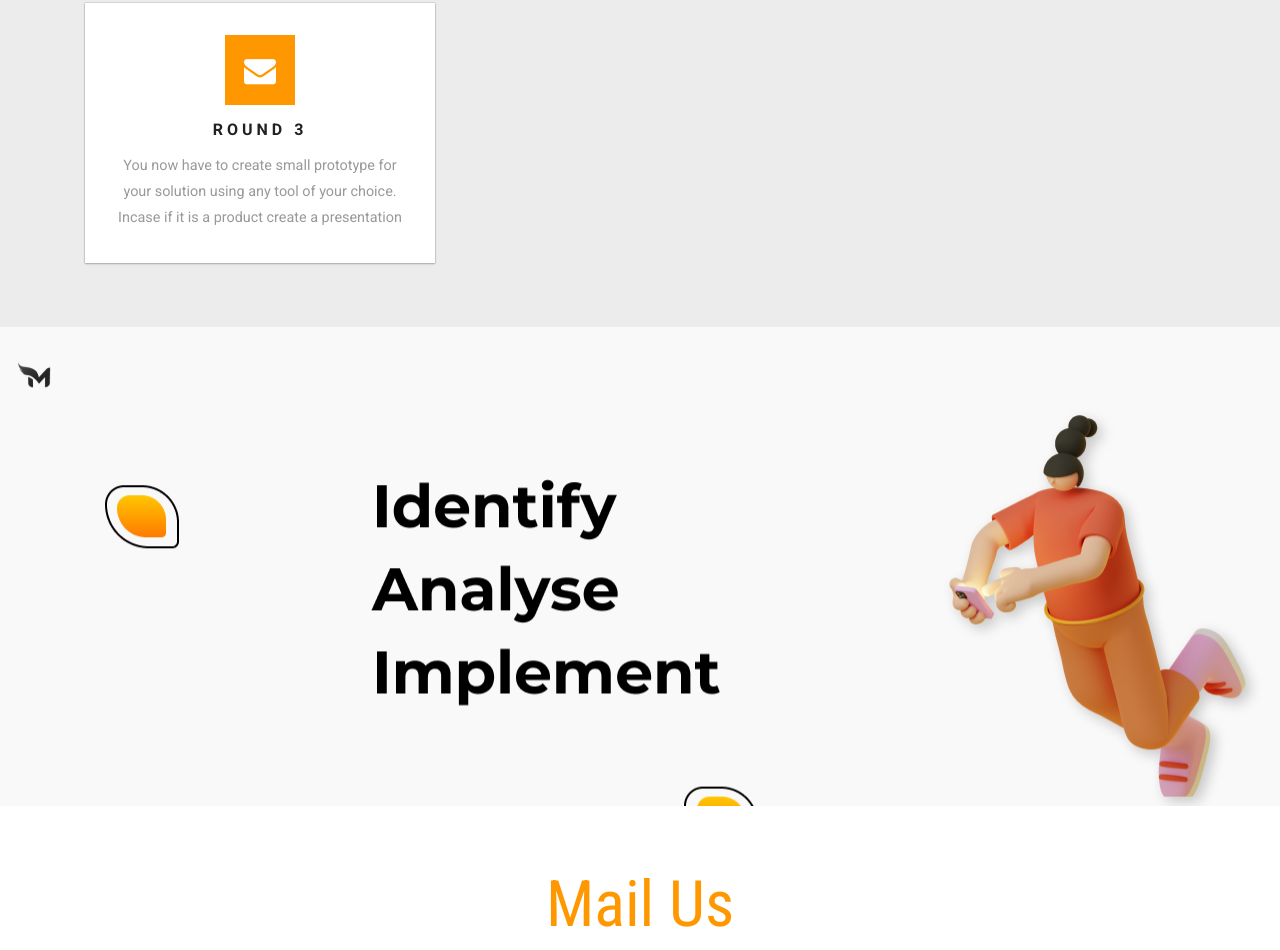
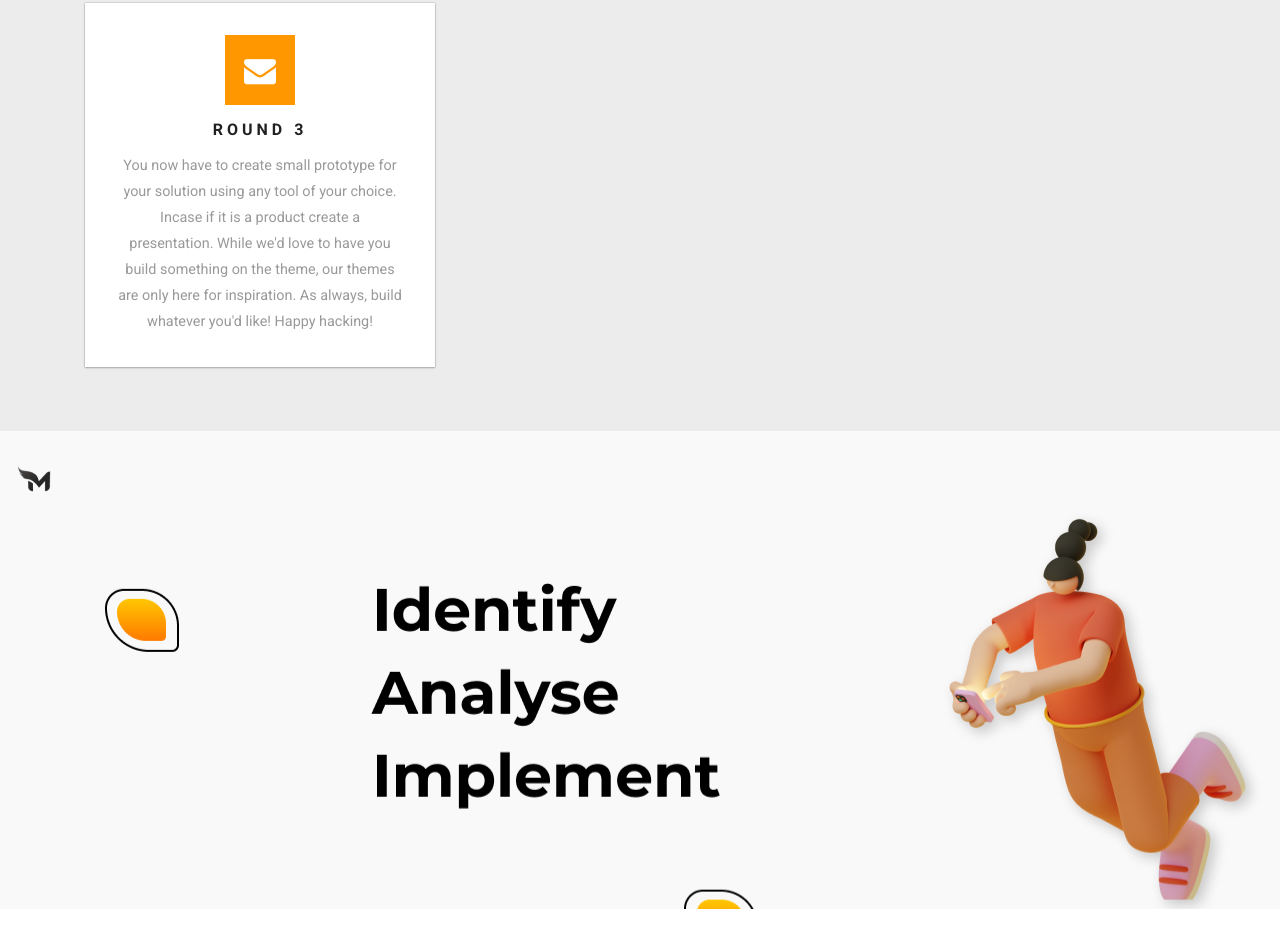
Before and after one commit to 18mis7023/Product-Redesign, a plain HTML site: page index.html in a window 1280 px wide. Shown: the part 2501-3451 px from the top of the page. Drawn offline with Linux system fonts and the light colour scheme; no server answers.

Commit message:
Update index.html

```diff
--- a/index.html
+++ b/index.html
@@ -232,7 +232,8 @@
 						</div>
 						<div class="icon-right">
 							<h5>Round 3</h5>
-							<p>You now have to create small prototype for your solution using any tool of your choice. Incase if it is a product create a presentation</p>
+							<p>You now have to create small prototype for your solution using any tool of your choice. Incase if it is a product create a presentation. While we'd love to have you build something on the theme, our themes are only here for inspiration. As always, build whatever you'd like!
+Happy hacking!</p>
 						</div>
 						<div class="clearfix"> </div>
 					</div>
```
